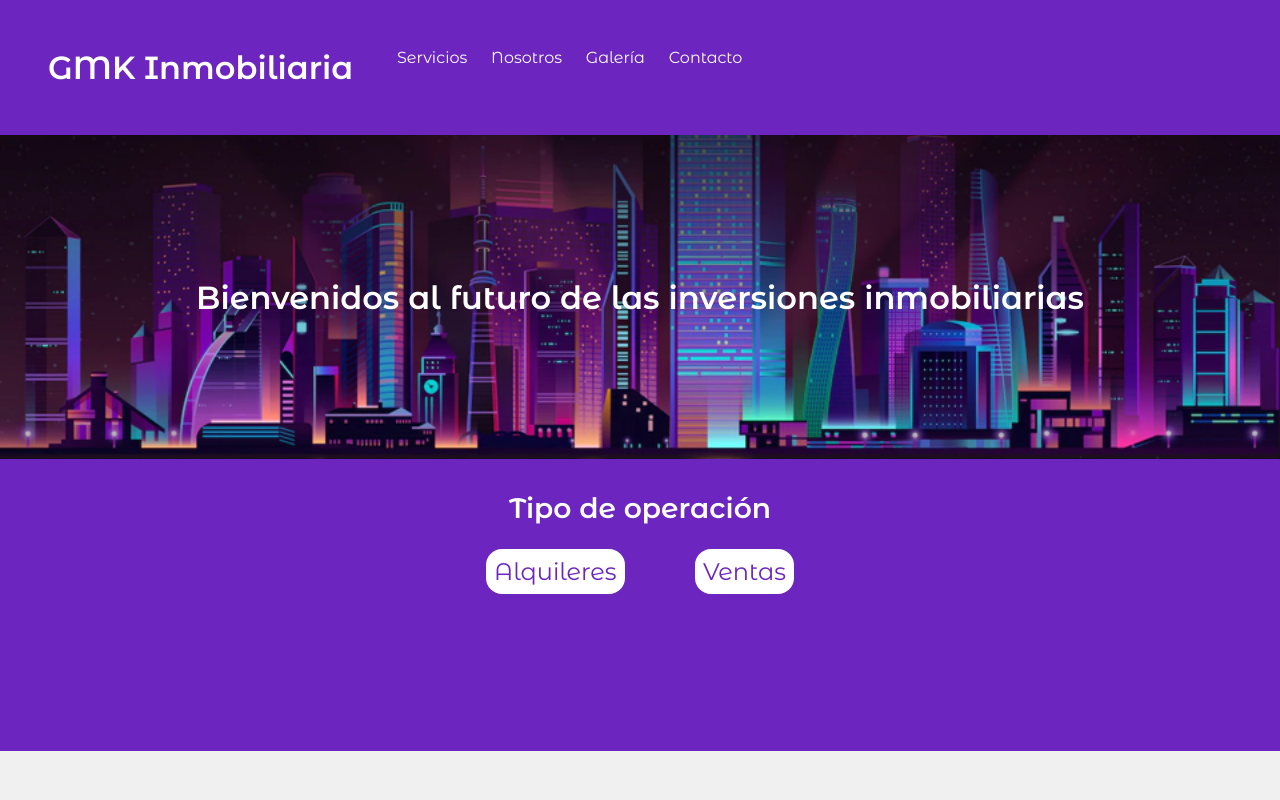
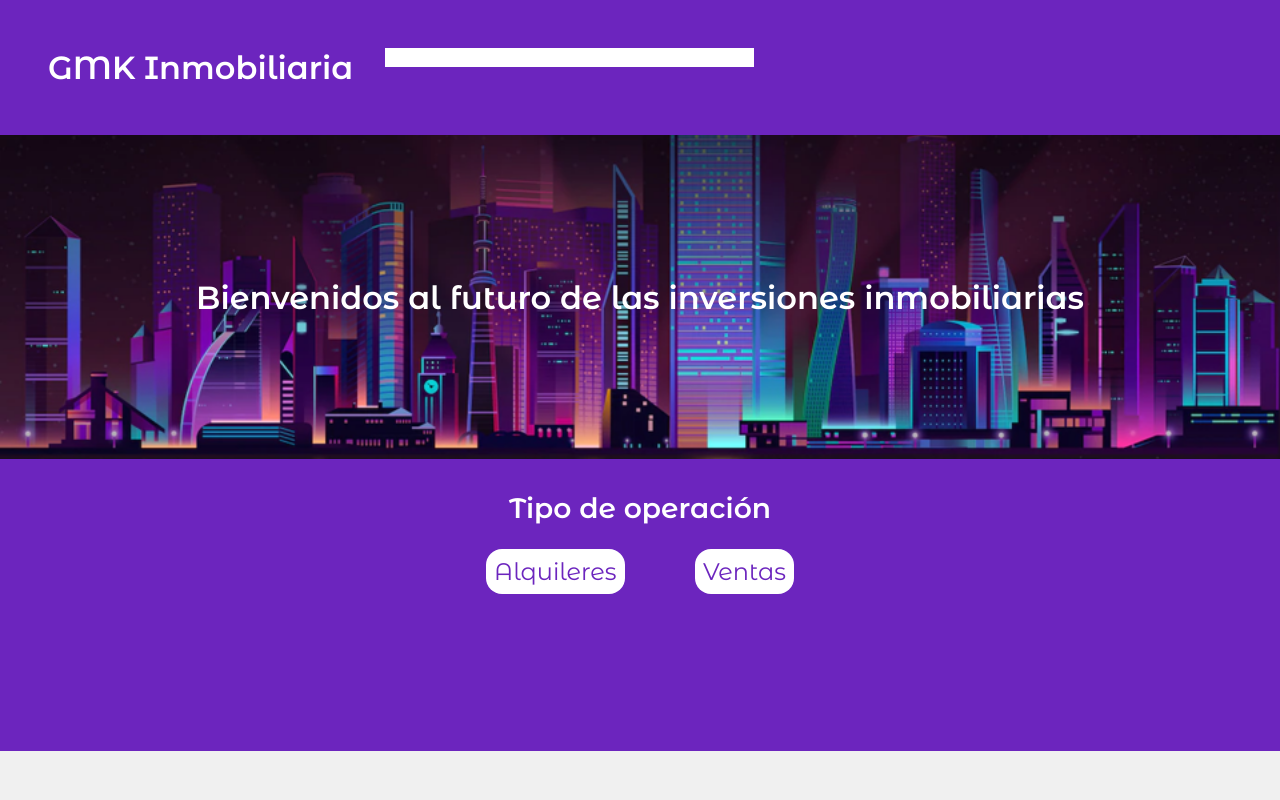
Before and after one commit to RommelMk/Inmobiliaria-Morales, a plain HTML site: page index.html in a window 1280 px wide. Shown: the top 800 px of the page. Drawn offline with Linux system fonts and the light colour scheme.

Commit message:
Update stlye.css

```diff
--- a/stlye.css
+++ b/stlye.css
@@ -30,6 +30,7 @@ body {
     justify-content: space-around;
     align-items: center;
     list-style: none;
+    background-color: #FFF;
 }
 
 @media screen and (max-width: 768px) {
```
